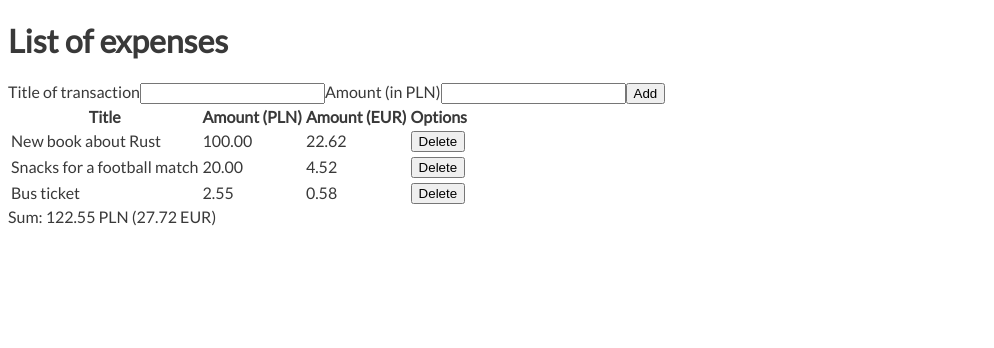
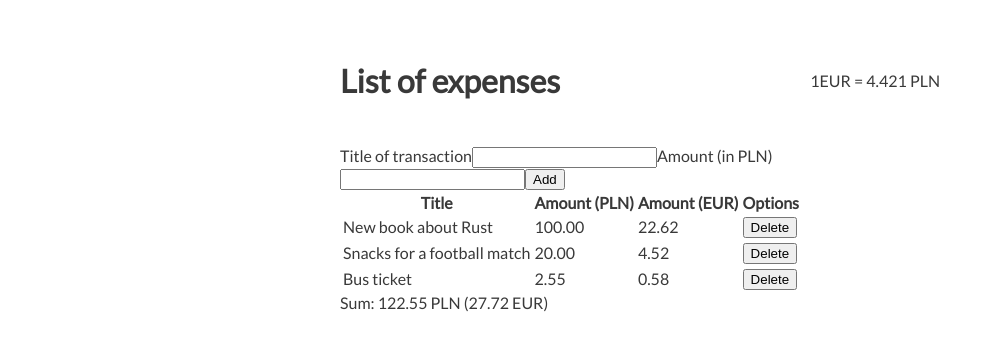
Before and after one commit to anna-wro/expenses, a React (Vite) app: page / in a window 1280 px wide. Shown: the top 348 px of the page, without its empty margins (0-994 px from the left). Built offline with nearby package versions, Linux system fonts and the light colour scheme.

Commit message:
📦 Move form to separate component

```diff
--- /dev/null
+++ b/src/components/AddExpenseForm.tsx
@@ -0,0 +1,44 @@
+import React, { useState } from 'react';
+import { observer } from 'mobx-react-lite';
+import { expenseStore } from './ExpenseStore';
+import { copy } from '../consts/copy';
+
+const AddExpenseForm = observer(() => {
+  const [title, setTitle] = useState();
+  const [amountPLN, setAmountPLN] = useState();
+
+  const handleAddExpense = e => {
+    e.preventDefault();
+    if (title.length >= 5) {
+      expenseStore.addExpense(title, parseFloat(amountPLN));
+      setTitle(undefined);
+      setAmountPLN(undefined);
+    }
+  };
+
+  return (
+    <form onSubmit={handleAddExpense}>
+        <label for="title">{copy.addTitle}</label>
+        <input
+          id="title"
+          type="text"
+          required
+          minlength={5}
+          value={title}
+          onChange={e => setTitle(e.target.value)}
+        />
+        <label for="amount">{copy.addAmount}</label>
+        <input
+          id="amount"
+          type="number"
+          required
+          step="0.01"
+          value={amountPLN}
+          onChange={e => setAmountPLN(e.target.value)}
+        />
+        <button type="submit">{copy.addButton}</button>
+      </form>
+  );
+});
+
+export default AddExpenseForm;
--- a/src/components/App.tsx
+++ b/src/components/App.tsx
@@ -1,60 +1,18 @@
-import React, { useState } from 'react';
+import React from 'react';
 import { observer } from 'mobx-react-lite';
 import { expenseStore } from './ExpenseStore';
 import { copy } from '../consts/copy';
 import ExpensesList from './ExpensesList';
+import AddExpenseForm from './AddExpenseForm';
 
 const App = observer(() => {
-  const [title, setTitle] = useState();
-  const [amountPLN, setAmountPLN] = useState();
-  const [exchangeRate, setExchangeRate] = useState(expenseStore.exchangeRate);
-
-  const handleAddExpense = (e: React.FormEvent) => {
-    e.preventDefault();
-    if (title.length >= 5) {
-      expenseStore.addExpense(title, parseFloat(amountPLN));
-      setTitle(undefined);
-      setAmountPLN(undefined);
-    }
-  };
-
-  // const handleSetExchangeRate = () => {
-  //   if (typeof exchangeRate === 'number') {
-  //     expenseStore.setExchangeRate(exchangeRate);
-  //     setExchangeRate(undefined);
-  //   }
-  // };
-
   return (
     <div className="container">
-      <h1>{copy.title}</h1>
-      <form onSubmit={handleAddExpense}>
-        <label for="title">{copy.addTitle}</label>
-        <input
-          id="title"
-          type="text"
-          required
-          minlength={5}
-          value={title}
-          onChange={e => setTitle(e.target.value)}
-        />
-        <label for="amount">{copy.addAmount}</label>
-        <input
-          id="amount"
-          type="number"
-          required
-          step="0.01"
-          value={amountPLN}
-          onChange={e => setAmountPLN(e.target.value)}
-        />
-        <button type="submit">{copy.addButton}</button>
-      </form>
-      {/* <input
-        type="number"
-        value={exchangeRate}
-        onChange={e => setExchangeRate(e.target.value)}
-        onBlur={handleSetExchangeRate}
-      /> */}
+      <header>
+        <h1>{copy.title}</h1>
+        <div>1EUR = {expenseStore.exchangeRate} PLN</div>
+      </header>
+      <AddExpenseForm />
       <ExpensesList />
       {copy.sumTitle}: {expenseStore.totalAmountPLN} PLN (
       {expenseStore.totalAmountEUR.toFixed(2)} EUR)
--- a/src/index.css
+++ b/src/index.css
@@ -2,3 +2,16 @@ body {
   color: #393939;
   font-family: 'Lato', sans-serif;
 }
+
+.container {
+  width: 100%;
+  max-width: 600px;
+  margin: 40px auto;
+}
+
+header {
+  display: flex;
+  justify-content: space-between;
+  align-items: center;
+  margin-bottom: 24px;
+}
```
Also changed, not shown: 1 other file (tests, documents, lock files or other folders).
